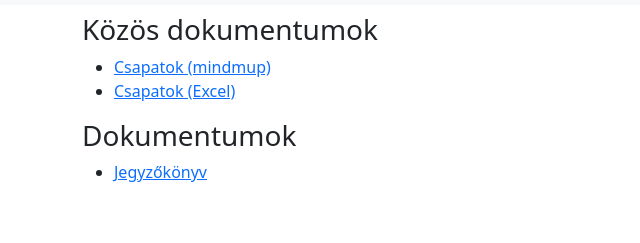
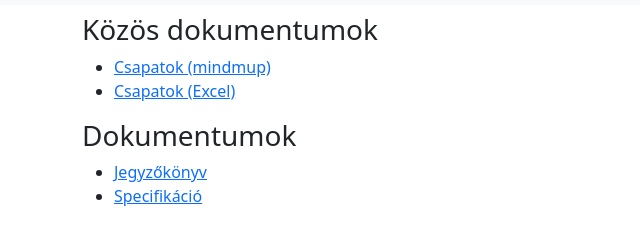
Before and after one commit to evpblackjesus/docs, a plain HTML site: page docs.html in a window 1280 px wide. Shown: the part 51-294 px from the top of the page, without its empty margins (0-640 px from the left). Drawn offline with nearby package versions, Linux system fonts and the light colour scheme.

Commit message:
Specifikáció

```diff
--- a/docs.html
+++ b/docs.html
@@ -70,6 +70,13 @@
               >Jegyzőkönyv</a
             >
           </li>
+          <li>
+            <a
+              href="https://docs.google.com/document/d/1zXeHGhphoiEeFjDLrKT_ycW3-xnC_S6Q/edit?usp=sharing&ouid=114812629853841364128&rtpof=true&sd=true"
+              target="_blank"
+              >Specifikáció</a
+            >
+          </li>
         </ul>
       </section>
     </main>
```
